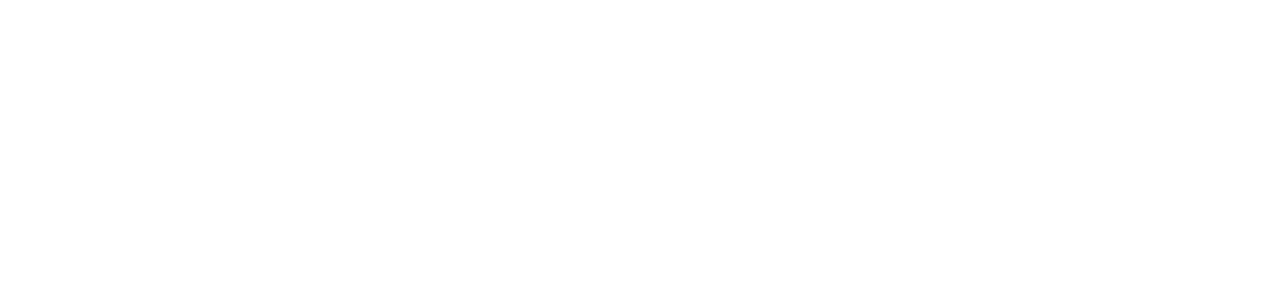
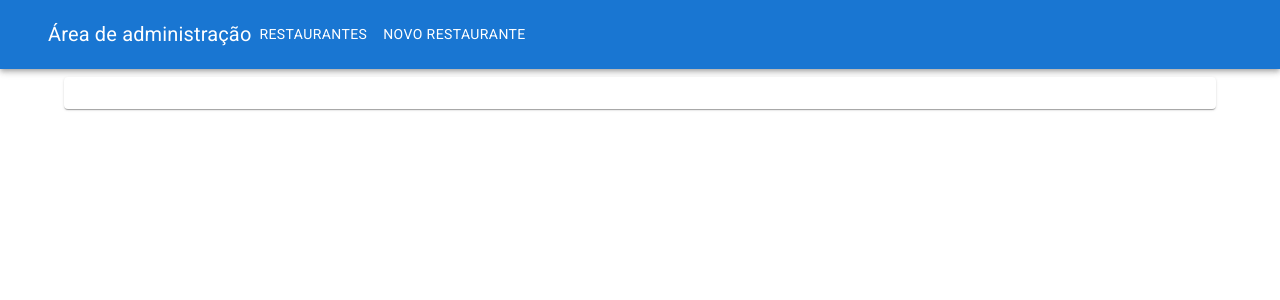
Before and after one commit to vinibit/react-api, a React (Create React App) app in the folder bitfood/: page /admin in a window 1280 px wide. Before the commit this address had no page. Shown: the top 300 px of the page. Built offline with nearby package versions, Linux system fonts and the light colour scheme.

Commit message:
Refactor admin routes and add PaginaBase component for better structure

```diff
--- a/bitfood/src/App.tsx
+++ b/bitfood/src/App.tsx
@@ -3,16 +3,23 @@
 import VitrineRestaurantes from './paginas/VitrineRestaurantes'
 import AdministracaoRestaurantes from './paginas/Administracao/Restaurantes/AdministracaoRestaurantes'
 import FormularioRestaurante from './paginas/Administracao/Restaurantes/FormularioRestaurante'
+import PaginaBase from './paginas/Administracao/Restaurantes/PaginaBase'
 
 function App() {
 
 	return (
 		<Routes>
+
 			<Route path='/' element={<Home />} />
 			<Route path='/restaurantes' element={<VitrineRestaurantes />} />
-      <Route path='/admin/restaurantes' element={<AdministracaoRestaurantes />} />
-      <Route path='/admin/restaurantes/novo' element={<FormularioRestaurante />} />
-      <Route path='/admin/restaurantes/:id' element={<FormularioRestaurante />} />
+
+			<Route path='/admin' element={<PaginaBase />} >
+				<Route path='restaurantes' element={<AdministracaoRestaurantes />} />
+				<Route path='restaurantes/novo' element={<FormularioRestaurante />} />
+				<Route path='restaurantes/:id' element={<FormularioRestaurante />} />
+			</Route>
+
+
 		</Routes>
 	)
 }
--- a/bitfood/src/paginas/Administracao/Restaurantes/AdministracaoRestaurantes.tsx
+++ b/bitfood/src/paginas/Administracao/Restaurantes/AdministracaoRestaurantes.tsx
@@ -27,10 +27,10 @@
 	return (
 		<TableContainer>
 			<Table>
-				<TableHead>
+				<TableHead style={{ backgroundColor: '#1976d2' }}>
 					<TableRow>
-						<TableCell>Nome</TableCell>
-						<TableCell colSpan={2}>Opções</TableCell>
+						<TableCell style={{ color: 'white' }}>Nome</TableCell>
+						<TableCell style={{ color: 'white' }} colSpan={2}>Opções</TableCell>
 					</TableRow>
 				</TableHead>
 				<TableBody>
--- a/bitfood/src/paginas/Administracao/Restaurantes/FormularioRestaurante.tsx
+++ b/bitfood/src/paginas/Administracao/Restaurantes/FormularioRestaurante.tsx
@@ -1,5 +1,5 @@
 import { useEffect, useState } from 'react'
-import { useParams, Link as RouterLink } from 'react-router-dom'
+import { useParams } from 'react-router-dom'
 import { Box, Button, TextField, Typography, AppBar, Container, Toolbar, Link, Paper } from '@mui/material'
 
 import http from '../../../http'
@@ -46,34 +46,6 @@
     }
 
     return (
-        <>
-            <AppBar position="static">
-                <Container maxWidth="xl">
-                    <Toolbar>
-                        <Typography variant="h6">
-                            Área de administração
-                        </Typography>
-                        <Box sx={{ display: 'flex', flexGrow: 1 }}>
-                            <Link component={RouterLink} to="/admin/restaurantes">
-                                <Button sx={{ my: 2, color: 'white' }}>
-                                    Restaurantes
-                                </Button>
-                            </Link>
-                            <Link component={RouterLink} to="/admin/restaurantes/novo">
-                                <Button sx={{ my: 2, color: 'white' }}>
-                                    Novo restaurante
-                                </Button>
-                            </Link>
-                        </Box>
-                    </Toolbar>
-                </Container>
-            </AppBar>
-
-            <Box sx={{ padding: 2 }}>
-                <Container maxWidth="lg" sx={{ mt: 1}}>
-                    <Paper sx={{ p: 2 }}>
-                        {
-                            // Conteúdo da página
         <Box sx={{
             display: 'flex',
             flexDirection: 'column',
@@ -83,7 +55,7 @@
             <Typography component="h1" variant="h6">
                 Formulário de restaurante
             </Typography>
-                                <Box component="form" sx={{ width: '100%'}} onSubmit={aoSubmeterForm}>
+            <Box component="form" sx={{ width: '100%' }} onSubmit={aoSubmeterForm}>
                 <TextField
                     value={nome}
                     onChange={(e) => setNome(e.target.value)}
@@ -100,11 +72,8 @@
                 </Button>
             </Box>
         </Box>
-                        }
-                    </Paper>
-                </Container>
-            </Box>
-        </>
+
+
     )
 }
 
--- /dev/null
+++ b/bitfood/src/paginas/Administracao/Restaurantes/PaginaBase.tsx
@@ -0,0 +1,41 @@
+import React from 'react'
+import { Outlet, Link as RouterLink } from 'react-router-dom'
+import { Box, Button, Typography, AppBar, Container, Toolbar, Link, Paper } from '@mui/material'
+
+const PaginaBase: React.FC = () => {
+    return (
+        <>
+            <AppBar position="static">
+                <Container maxWidth="xl">
+                    <Toolbar>
+                        <Typography variant="h6">
+                            Área de administração
+                        </Typography>
+                        <Box sx={{ display: 'flex', flexGrow: 1 }}>
+                            <Link component={RouterLink} to="/admin/restaurantes">
+                                <Button sx={{ my: 2, color: 'white' }}>
+                                    Restaurantes
+                                </Button>
+                            </Link>
+                            <Link component={RouterLink} to="/admin/restaurantes/novo">
+                                <Button sx={{ my: 2, color: 'white' }}>
+                                    Novo restaurante
+                                </Button>
+                            </Link>
+                        </Box>
+                    </Toolbar>
+                </Container>
+            </AppBar>
+
+            <Box>
+                <Container maxWidth="lg" sx={{ mt: 1}}>
+                    <Paper sx={{ p: 2 }}>
+                        <Outlet />
+                    </Paper>
+                </Container>
+            </Box>
+        </>
+    )
+}
+
+export default PaginaBase
```
Lines whose indentation alone changed are shown as unchanged.
